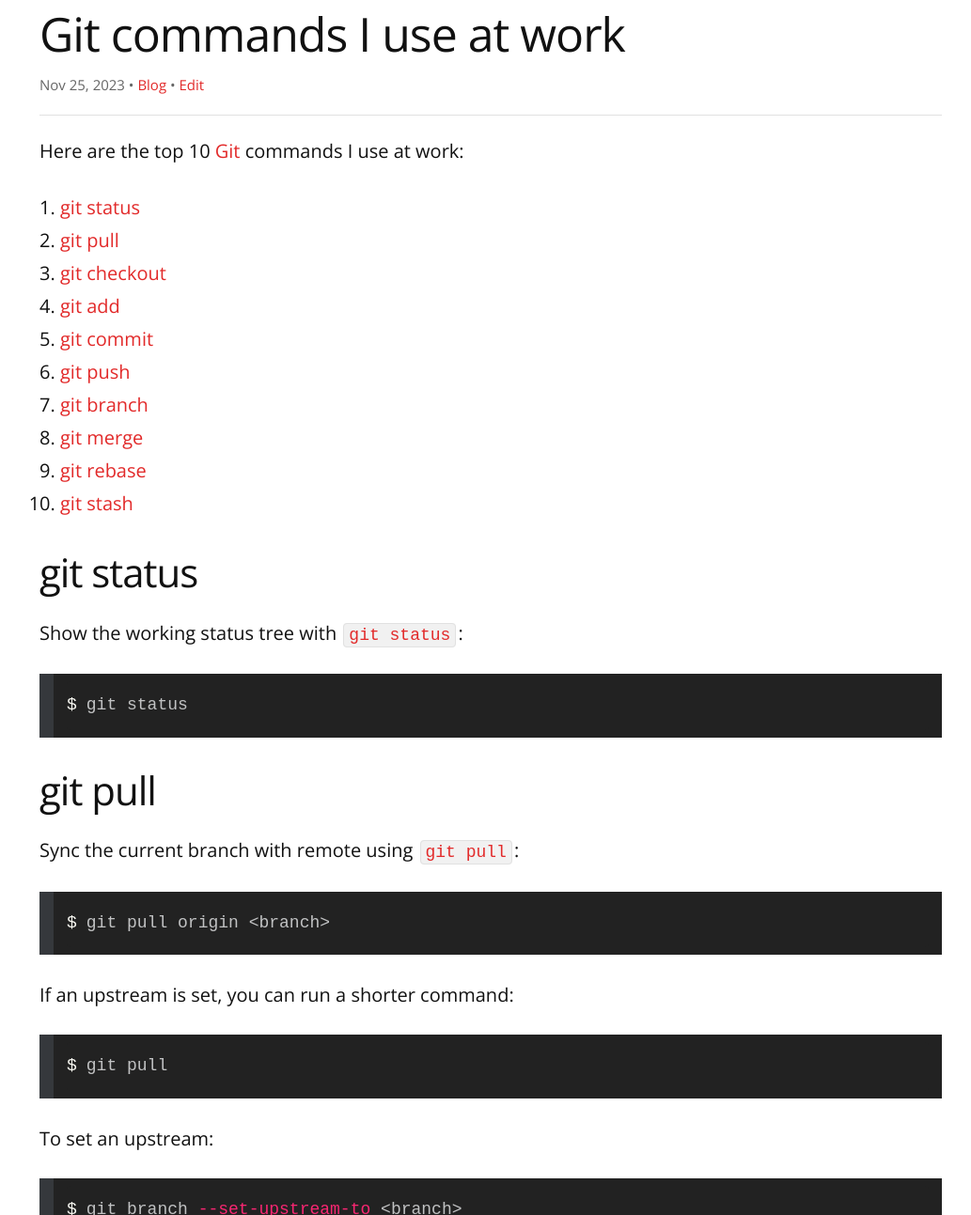
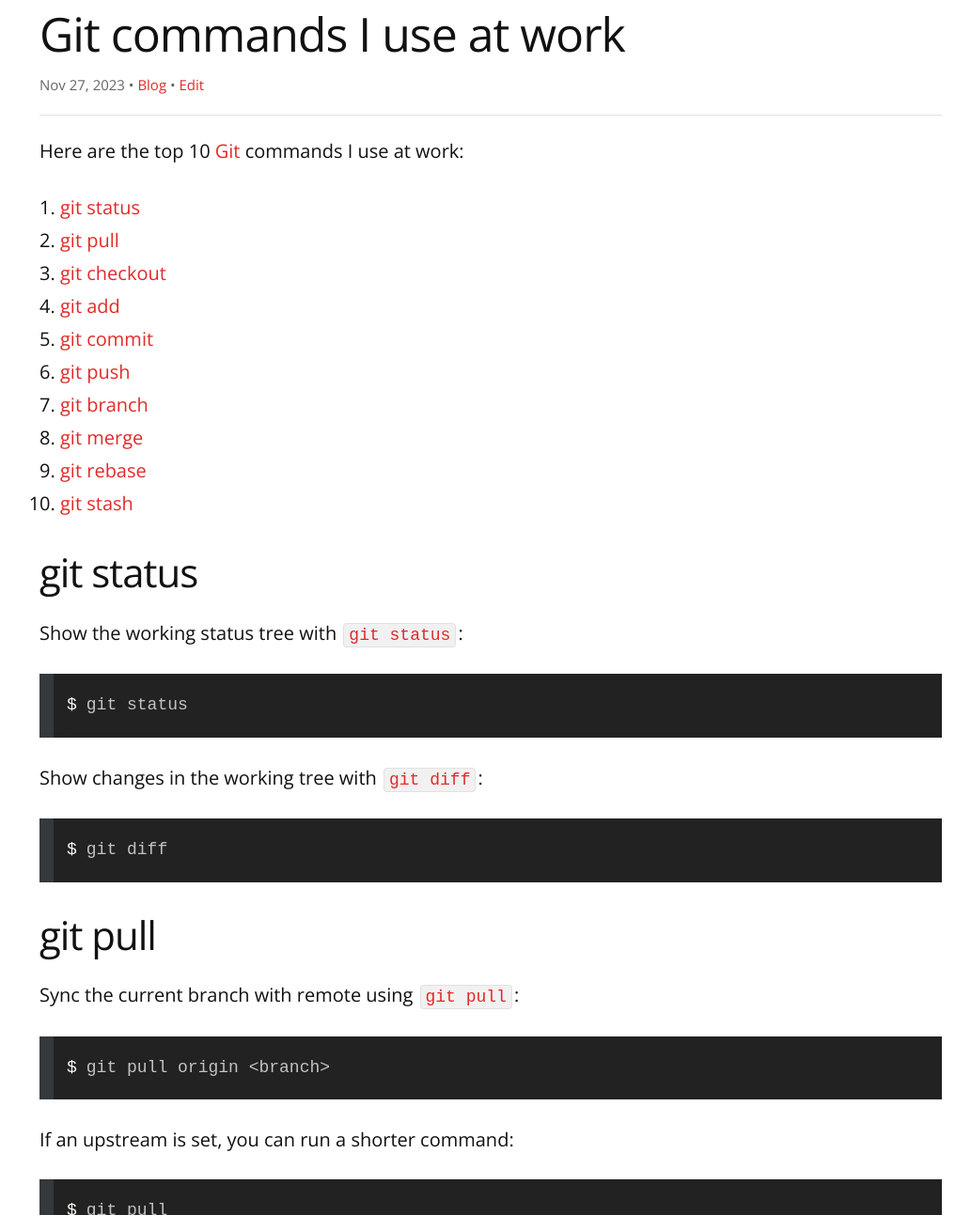
Before and after one commit to remarkablemark/remarkablemark.github.io, a Jekyll site: the page built from _posts/2023/2023-11-25-git-commands-i-use-at-work.md, in a window 1280 px wide and 1400 px high, cut to the strip 107-1400 px from the top of the window. Shown: the whole strip at 94% size, without its empty margins (118-1151 px from the left). Built offline with Jekyll 4.4.1, drawn with Linux system fonts in a browser that asks for light colours; comment, search, counter and statistics services are not loaded.

Commit message:
feat(posts): update "Git commands I use at work"
Post: 2023-11-25-git-commands-i-use-at-work.md

````diff
--- a/_posts/2023/2023-11-25-git-commands-i-use-at-work.md
+++ b/_posts/2023/2023-11-25-git-commands-i-use-at-work.md
@@ -2,6 +2,7 @@
 layout: post
 title: Git commands I use at work
 date: 2023-11-25 11:22:14
+updated: 2023-11-27 19:42:38
 excerpt: The top 10 Git commands I use at my job.
 categories: git
 ---
@@ -25,6 +26,12 @@
 
 ```sh
 git status
+```
+
+Show changes in the working tree with [`git diff`](https://git-scm.com/docs/git-diff):
+
+```sh
+git diff
 ```
 
 ## git pull
````
